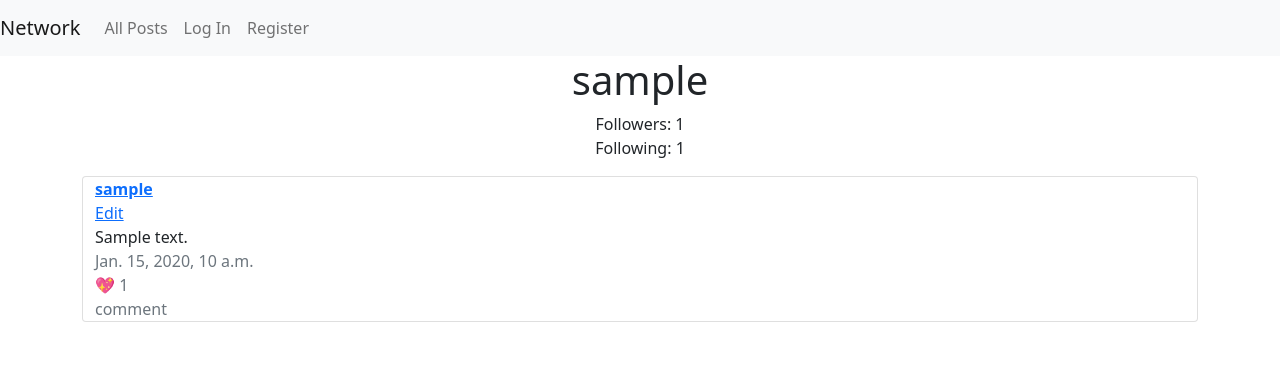
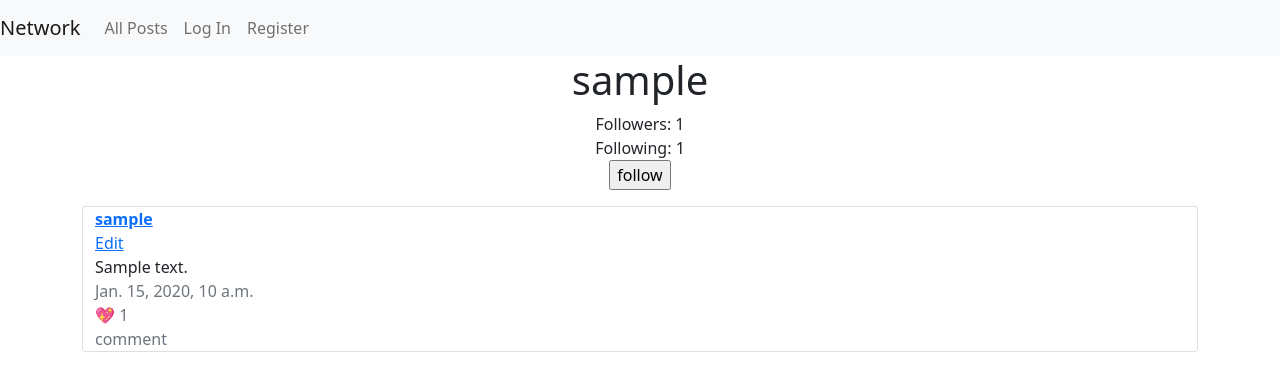
Before and after one commit to mamume/network, a Django app: page /profile/1 in a window 1280 px wide. Shown: the top 391 px of the page. Run offline with Django 3.2, Linux system fonts and the light colour scheme; tables that the repository leaves empty hold one stand-in row (values such as "Sample post").

Commit message:
add follow button to profile.html

```diff
--- a/network/templates/network/profile.html
+++ b/network/templates/network/profile.html
@@ -6,7 +6,9 @@
     <h1>{{profile_user.username}}</h1>
     <div>Followers: {{ profile_user.followers.count }}</div>
     <div>Following: {{ following_count }}</div>
-
+    <form action={% url 'follow' profile_user.id %} method='POST'>
+      <input type='submit' value='follow' />
+    </form>
   </figure>
   {% include 'network/posts.html' %}
 </div>
--- a/network/urls.py
+++ b/network/urls.py
@@ -9,5 +9,6 @@ urlpatterns = [
     path("logout", views.logout_view, name="logout"),
     path("register", views.register, name="register"),
     path("create_post", views.create_post, name="create_post"),
-    path('profile/<int:id>', views.profile, name='profile')
+    path('profile/<int:id>', views.profile, name='profile'),
+
 ]
```
